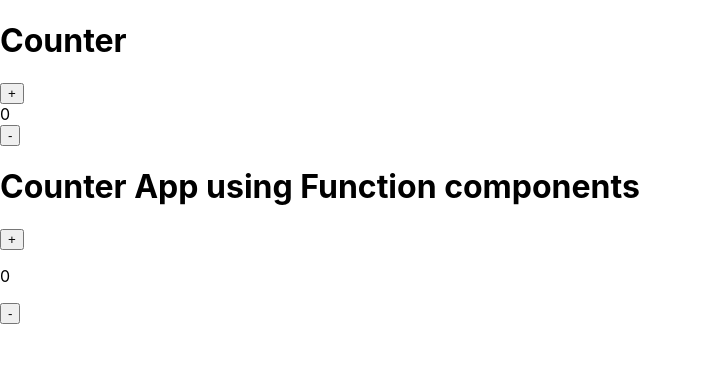
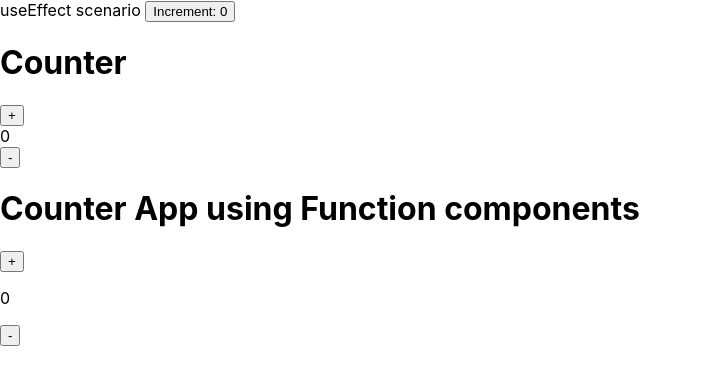
Before and after one commit to Mohithj/react-practice, a React (Create React App) app in the folder sample/starter/: page / in a window 1280 px wide. Shown: the top 384 px of the page, without its empty margins (0-702 px from the left). Built offline with nearby package versions, Linux system fonts and the light colour scheme.

Commit message:
useEffect practice

```diff
--- a/sample/starter/src/App.js
+++ b/sample/starter/src/App.js
@@ -2,11 +2,13 @@ import React from "react";
 import Counter from "./CounterApp/Counter";
 import AppGallery from "./Lifecycle/AppGallery";
 import FunComp from "./FuncComp/FunComp";
+import FCuseEffect from "./FCuseEffect/FCuseEffect";
 
 class App extends React.Component {
   render(){
     return (
       <div>
+        <FCuseEffect />
         <Counter />
         <FunComp />
         {/* <AppGallery /> */}
--- a/sample/starter/src/CounterApp/Counter.js
+++ b/sample/starter/src/CounterApp/Counter.js
@@ -27,7 +27,7 @@ class Counter extends React.Component {
         return (
             <div>
                 <Header />
-                {console.log(this)}
+                {/* {console.log(this)} */}
                 <Button btnClick={this.incrementHandler} dispBtn="+" />
                 <Display dispVal = {this.state.count} />
                 <Button btnClick={this.decrementHandler} dispBtn="-" />
--- /dev/null
+++ b/sample/starter/src/FCuseEffect/FCuseEffect.js
@@ -0,0 +1,18 @@
+import React, {useState, useEffect} from "react";
+
+function FCuseEffect() {
+
+    const [count, setCount] = useState(0);
+
+    useEffect(()=>{
+        console.log("Triggering from useEffect");
+    },[count]);
+
+    return (
+    <div>useEffect scenario{" "}
+        <button onClick={() => setCount((prevState)=>prevState+1)}>Increment: {count}</button>
+    </div>
+    );
+}
+
+export default FCuseEffect;
```
